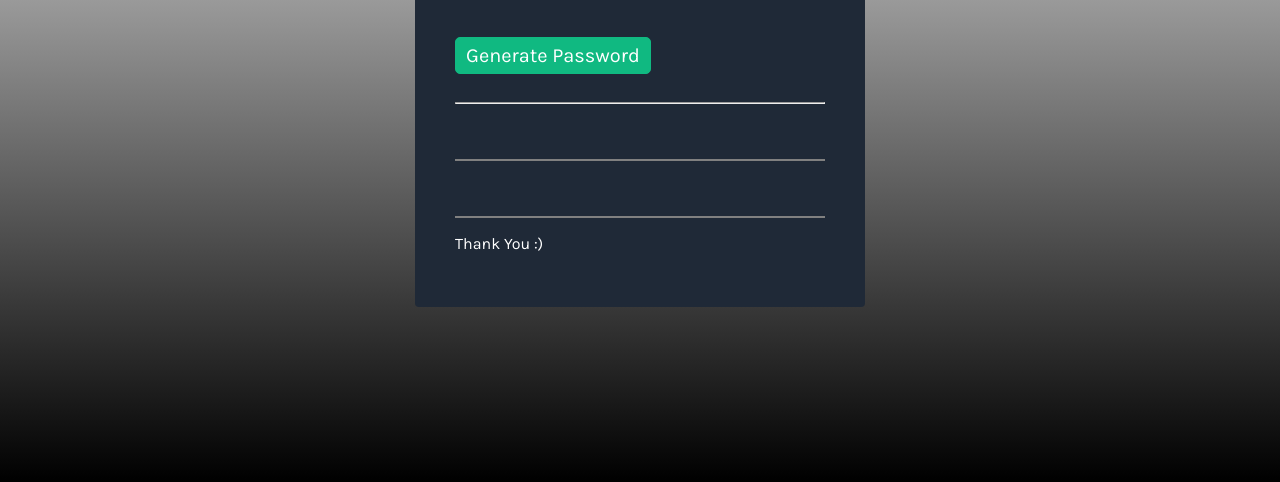
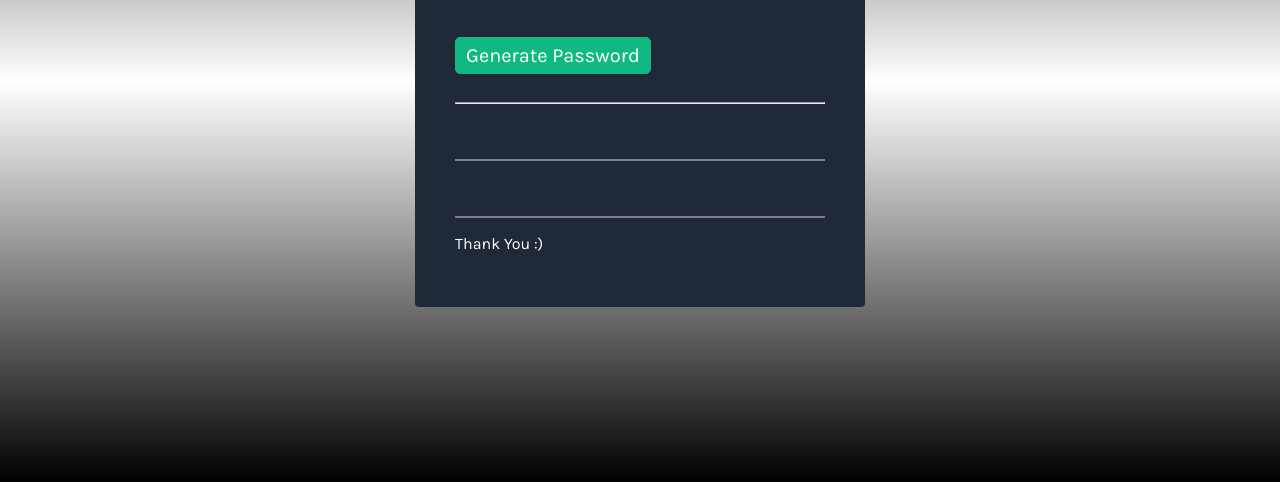
Before and after one commit to abroKhan/RandomPasswordGenerator__--JS, a plain HTML site: page index.html in a window 1280 px wide. Shown: the part 318-800 px from the top of the page. Drawn offline with Linux system fonts and the light colour scheme.

Commit message:
Update style.css

```diff
--- a/style.css
+++ b/style.css
@@ -4,7 +4,7 @@ body {
     justify-content: center;
     align-items: center;
     margin: 0;
-    background: linear-gradient(white,black);
+    background: linear-gradient(black,white,black);
     font-family: 'Karla', sans-serif;
 }
 
```
